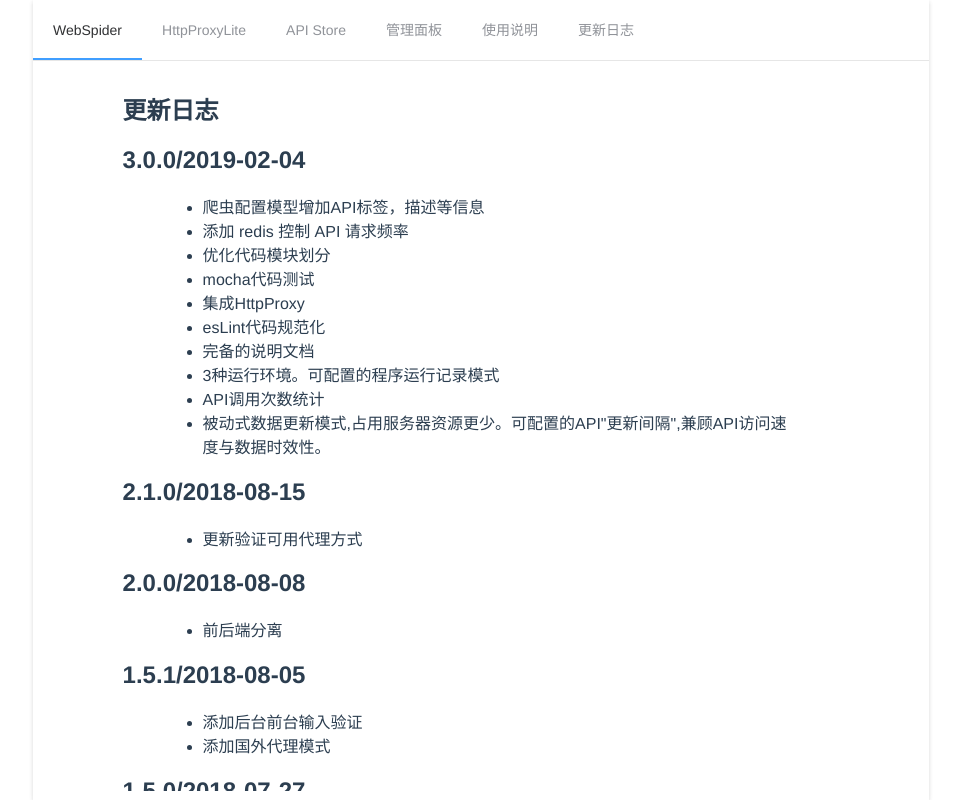
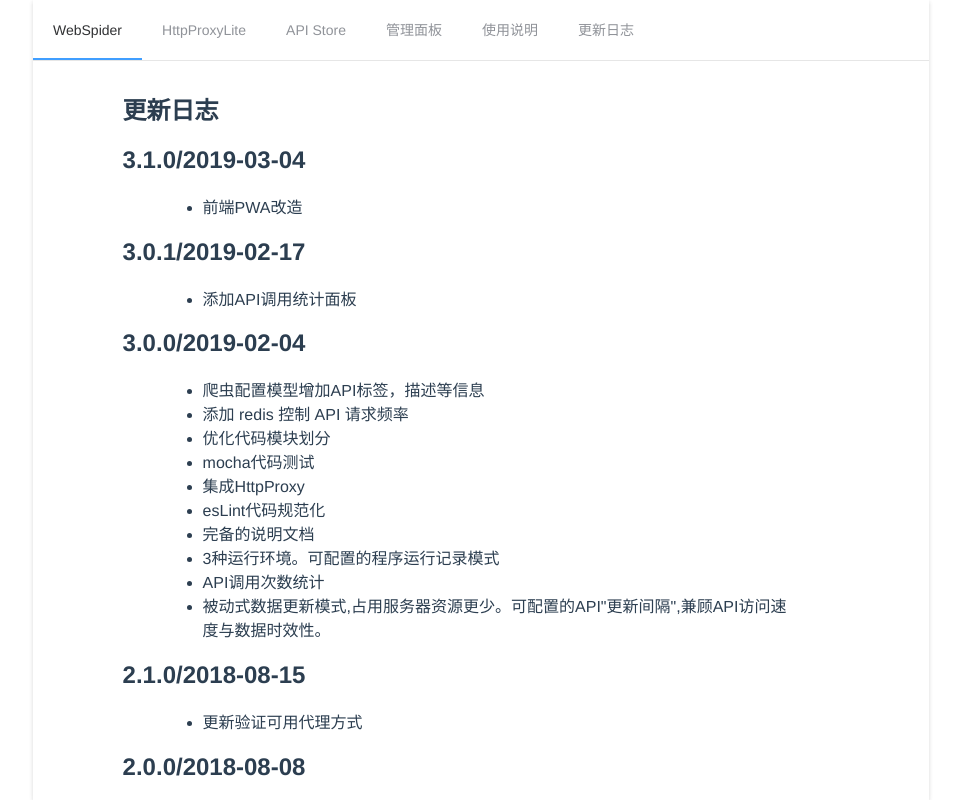
Before and after one commit to xdoer/WebSpiderPanel, a Vue app: page /#/history in a window 1280 px wide. Shown: the whole page, without its empty margins (159-1120 px from the left). Built offline with nearby package versions, Linux system fonts and the light colour scheme; sample sign-in values are in the browser's storage.

Commit message:
版本更新

```diff
--- a/src/components/History.vue
+++ b/src/components/History.vue
@@ -2,6 +2,14 @@
   <div class="history">
     <article>
       <h1>更新日志</h1>
+
+      <h2>3.1.0/2019-03-04</h2>
+
+      <blockquote><ul><li>前端PWA改造</li></ul></blockquote>
+
+      <h2>3.0.1/2019-02-17</h2>
+
+      <blockquote><ul><li>添加API调用统计面板</li></ul></blockquote>
 
       <h2>3.0.0/2019-02-04</h2>
 
```
